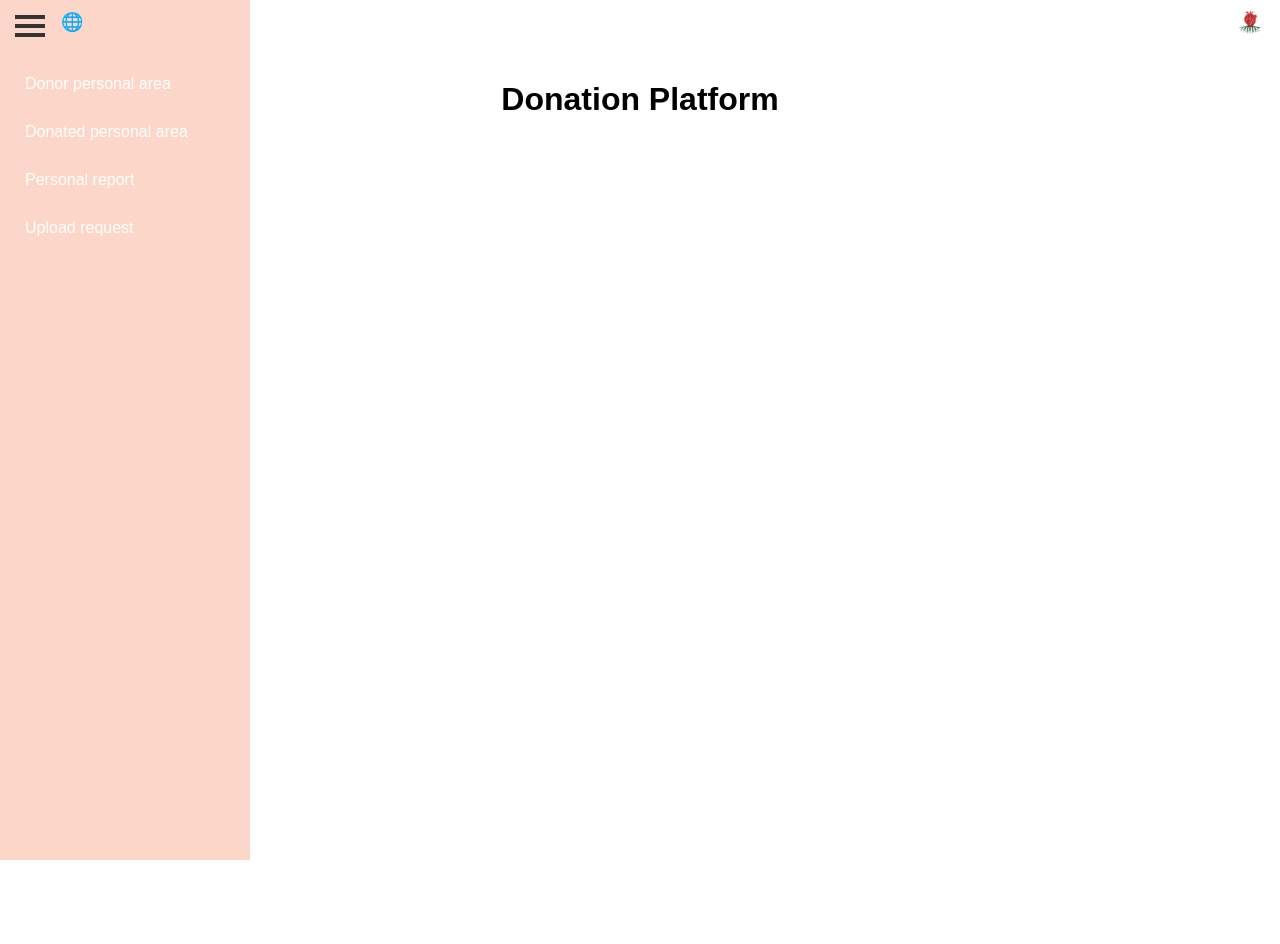
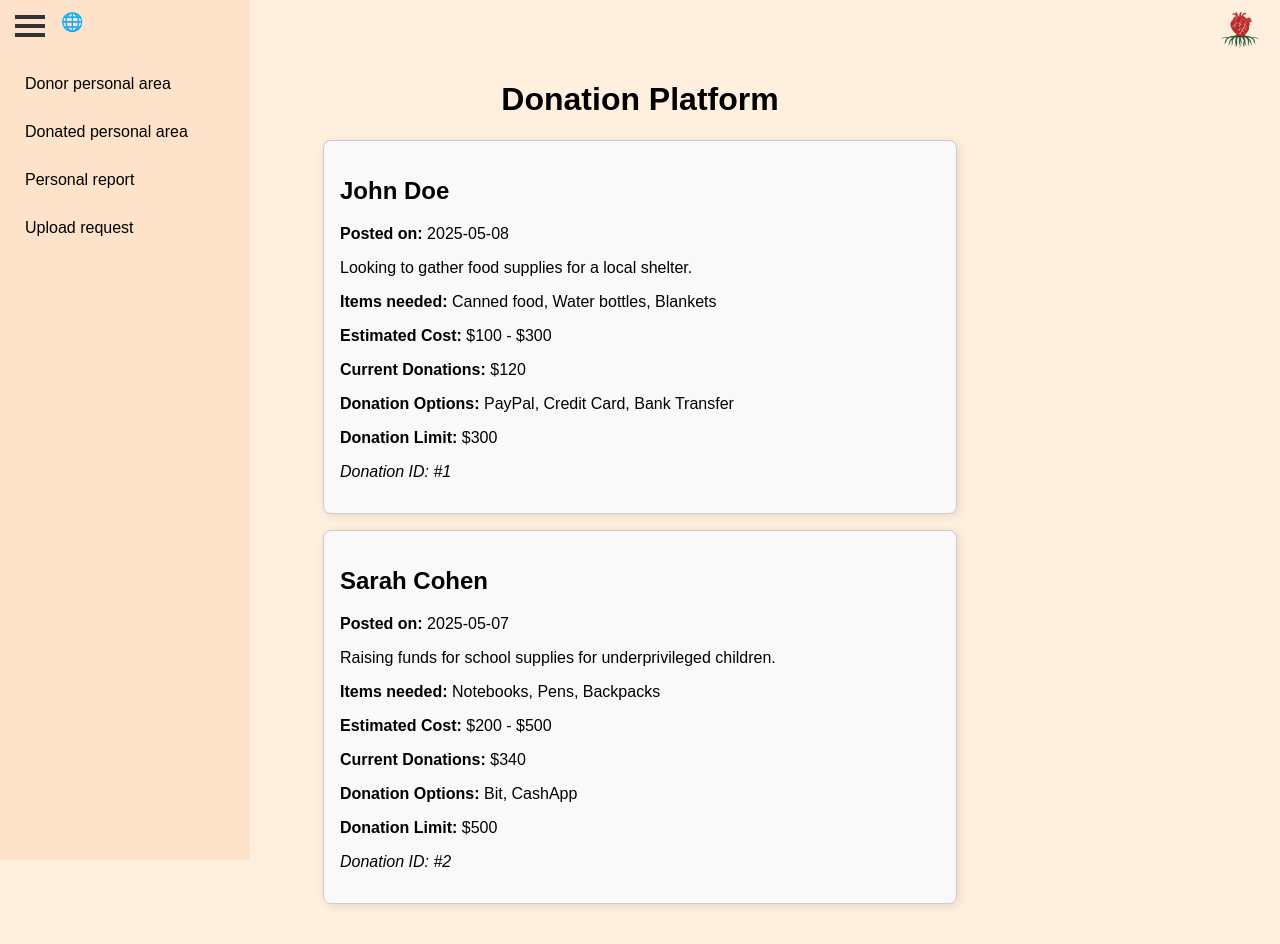
Before and after one commit to TalHadad94/DonationPlatform, a plain HTML site: page index.html in a window 1280 px wide. Both pictures are taken after a click on the element 30 px from the left and 22 px from the top of the page. Before the commit the page ends 800 px from the top, so only its background shows below. Drawn offline with Linux system fonts and the light colour scheme.

Commit message:
Add donation JS file

```diff
--- /dev/null
+++ b/CSS/header.css
@@ -0,0 +1,94 @@
+#logo{
+    position: fixed;
+    top: 10px;
+    right: 15px;
+    width: 50px;
+    height: 40px;
+    cursor: pointer;
+    z-index: 1001;
+}
+
+/* Burger Icon */
+#burger {
+    position: fixed;
+    top: 10px;
+    left: 15px;
+    width: 30px;
+    height: 25px;
+    cursor: pointer;
+    z-index: 1001;
+}
+
+#burger div {
+    width: 100%;
+    height: 4px;
+    background-color: #333;
+    margin: 5px 0;
+    transition: 0.3s;
+}
+
+/* Sidebar */
+#sidebar {
+    position: fixed;
+    top: 0;
+    left: -250px;
+    width: 250px;
+    height: 100%;
+    background-color: #fee2c9;
+    padding-top: 60px;
+    transition: 0.5s ease;
+    z-index: 1000;
+}
+
+#sidebar a {
+    display: block;
+    padding: 15px 25px;
+    color: rgb(0, 0, 0);
+    text-decoration: none;
+}
+
+#sidebar a:hover {
+    background-color: #ffc996;
+}
+
+#sidebar.active {
+    left: 0;
+}
+
+/* Language Toggle Button */
+#lang-toggle {
+    position: fixed;
+    top: 10px;
+    left: 55px;
+    font-size: 18px;
+    background: none;
+    border: none;
+    cursor: pointer;
+    z-index: 1001;
+}
+
+/* When RTL is active */
+body.rtl #logo {
+    right: auto;
+    left: 15px;
+}
+
+body.rtl #burger {
+    left: auto;
+    right: 15px;
+}
+
+body.rtl #lang-toggle {
+    left: auto;
+    right: 55px;
+}
+
+body.rtl #sidebar {
+    left: auto;
+    right: -250px;
+}
+
+body.rtl #sidebar.active {
+    right: 0;
+    left: auto;
+}
--- a/CSS/style.css
+++ b/CSS/style.css
@@ -1,106 +1,22 @@
 body {
     margin: 0;
     font-family: Arial, sans-serif;
-}
-
-#logo{
-    position: fixed;
-    top: 10px;
-    right: 15px;
-    width: 30px;
-    height: 25px;
-    cursor: pointer;
-    z-index: 1001;
-}
-
-/* Burger Icon */
-.burger {
-    position: fixed;
-    top: 10px;
-    left: 15px;
-    width: 30px;
-    height: 25px;
-    cursor: pointer;
-    z-index: 1001;
-}
-
-.burger div {
-    width: 100%;
-    height: 4px;
-    background-color: #333;
-    margin: 5px 0;
-    transition: 0.3s;
-}
-
-/* Sidebar */
-#sidebar {
-    position: fixed;
-    top: 0;
-    left: -250px;
-    width: 250px;
-    height: 100%;
-    background-color: #fbbca59a;
-    color: white;
-    padding-top: 60px;
-    transition: 0.5s ease;
-    z-index: 1000;
-}
-
-#sidebar a {
-    display: block;
-    padding: 15px 25px;
-    color: white;
-    text-decoration: none;
-}
-
-#sidebar a:hover {
-    background-color: #575757;
-}
-
-#sidebar.active {
-    left: 0;
-}
-
-/* Language Toggle Button */
-#lang-toggle {
-    position: fixed;
-    top: 10px;
-    left: 55px;
-    font-size: 18px;
-    background: none;
-    border: none;
-    cursor: pointer;
-    z-index: 1001;
-}
-
-/* When RTL is active */
-body.rtl #logo {
-    right: auto;
-    left: 15px;
-}
-
-body.rtl .burger {
-    left: auto;
-    right: 15px;
-}
-
-body.rtl #lang-toggle {
-    left: auto;
-    right: 55px;
-}
-
-body.rtl #sidebar {
-    left: auto;
-    right: -250px;
-}
-
-body.rtl #sidebar.active {
-    right: 0;
-    left: auto;
+    background-color: #ffefdf;
 }
 
 /* Page Content */
-.content {
+#content {
     padding: 60px 20px;
     text-align: center;
 }
+
+.donation-card {
+    border: 1px solid #ccc;
+    border-radius: 8px;
+    padding: 16px;
+    margin: 16px auto;
+    max-width: 600px;
+    background-color: #f9f9f9;
+    box-shadow: 2px 2px 10px rgba(0,0,0,0.1);
+    text-align: left;
+}
--- /dev/null
+++ b/JS/donations.js
@@ -0,0 +1,65 @@
+class Donation {
+    static idCounter = 0;
+
+    constructor({ owner, text, uploadDate, itemsNeeded, costRange, currentDonations, donationOptions, donationLimit }) {
+        this.id = ++Donation.idCounter;
+        this.owner = owner;
+        this.text = text;
+        this.uploadDate = uploadDate;
+        this.itemsNeeded = itemsNeeded;
+        this.costRange = costRange;
+        this.currentDonations = currentDonations;
+        this.donationOptions = donationOptions;
+        this.donationLimit = donationLimit;
+    }
+
+    createCard() {
+        const card = document.createElement('div');
+        card.className = 'donation-card';
+        card.setAttribute('data-id', this.id); // Attach the unique ID to the DOM
+
+        card.innerHTML = `
+            <h2>${this.owner}</h2>
+            <p><strong>Posted on:</strong> ${this.uploadDate}</p>
+            <p>${this.text}</p>
+            <p><strong>Items needed:</strong> ${this.itemsNeeded.join(', ')}</p>
+            <p><strong>Estimated Cost:</strong> ${this.costRange}</p>
+            <p><strong>Current Donations:</strong> ${this.currentDonations}</p>
+            <p><strong>Donation Options:</strong> ${this.donationOptions.join(', ')}</p>
+            <p><strong>Donation Limit:</strong> ${this.donationLimit}</p>
+            <p><em>Donation ID: #${this.id}</em></p>
+        `;
+
+        return card;
+    }
+}
+
+// Example usage:
+const dummyDonations = [
+    new Donation({
+        owner: "John Doe",
+        text: "Looking to gather food supplies for a local shelter.",
+        uploadDate: "2025-05-08",
+        itemsNeeded: ["Canned food", "Water bottles", "Blankets"],
+        costRange: "$100 - $300",
+        currentDonations: "$120",
+        donationOptions: ["PayPal", "Credit Card", "Bank Transfer"],
+        donationLimit: "$300"
+    }),
+    new Donation({
+        owner: "Sarah Cohen",
+        text: "Raising funds for school supplies for underprivileged children.",
+        uploadDate: "2025-05-07",
+        itemsNeeded: ["Notebooks", "Pens", "Backpacks"],
+        costRange: "$200 - $500",
+        currentDonations: "$340",
+        donationOptions: ["Bit", "CashApp"],
+        donationLimit: "$500"
+    })
+];
+
+// Render the posts
+const donationsContainer = document.getElementById('donations');
+dummyDonations.forEach(donation => {
+    donationsContainer.appendChild(donation.createCard());
+});
--- a/index.html
+++ b/index.html
@@ -5,6 +5,7 @@
     <meta name="viewport" content="width=device-width, initial-scale=1.0, maximum-scale=1.0, user-scalable=no">
     <title>Donation Platform</title>
     <link rel="stylesheet" href="CSS/style.css">
+    <link rel="stylesheet" href="CSS/header.css">
     <meta name="robots" content="index, follow">
     <meta property="og:url" content="https://github.com/TalHadad94/DonationPlatform">
 </head>
@@ -13,7 +14,7 @@
         <img id="logo" src="Images/logo.png" alt="Logo">
 
         <!-- Burger Icon -->
-        <div class="burger" onclick="toggleSidebar()">
+        <div id="burger" onclick="toggleSidebar()">
             <div></div>
             <div></div>
             <div></div>
@@ -32,7 +33,7 @@
     </div>
 
   <!-- Main Content -->
-    <div class="content">
+    <div id="content">
         <div id="donations">
             <!-- Donations will add to here -->
             <h1>Donation Platform</h1>
@@ -48,5 +49,6 @@
             document.body.classList.toggle('rtl');
         }
     </script>
+    <script src="JS/donations.js"></script>
 </body>
 </html>
```
